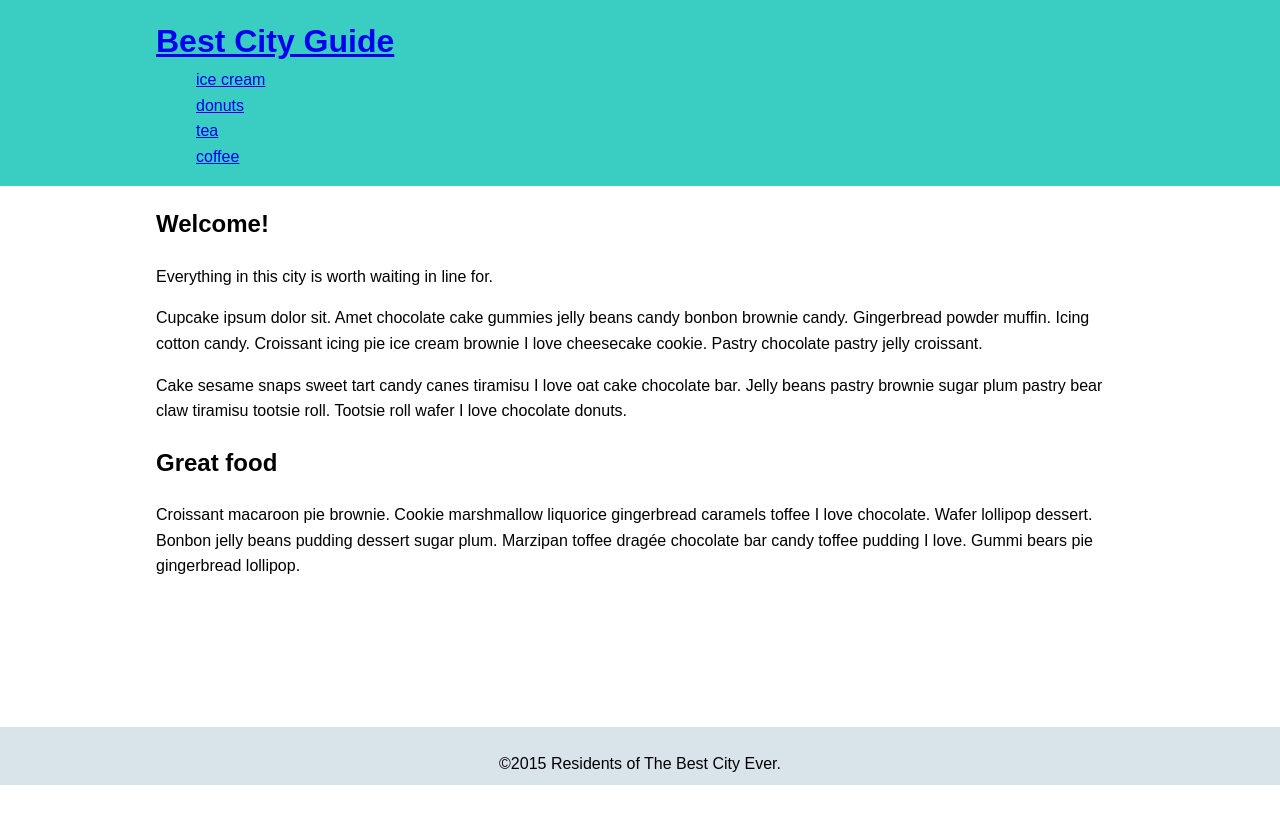
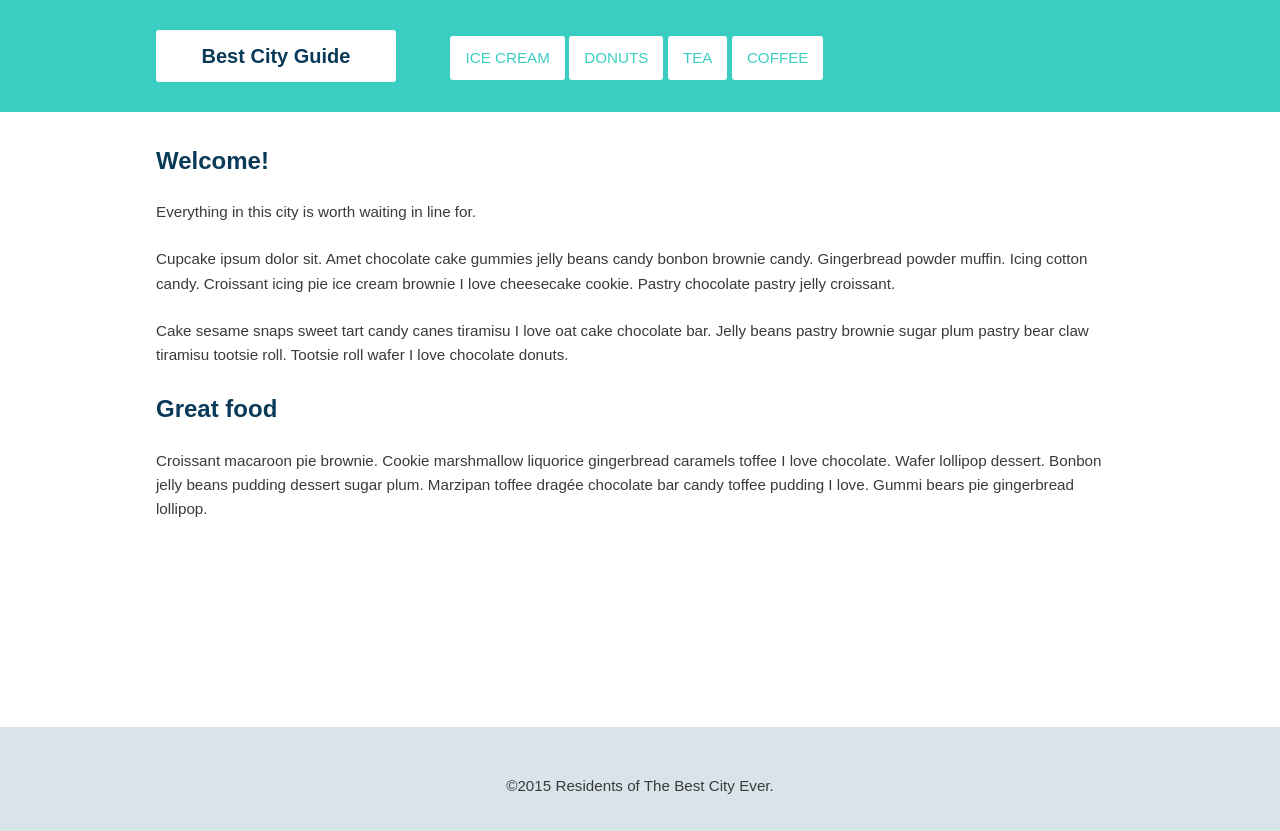
Before and after one commit to anoopmundathan/css_layout, a plain HTML site: page index.html in a window 1280 px wide. Before the commit the page ends 800 px from the top, so only its background shows below. Drawn offline with Linux system fonts and the light colour scheme.

Commit message:
inline-block

```diff
--- a/css/style.css
+++ b/css/style.css
@@ -7,41 +7,89 @@
 }
 
 body {
+	font-family: 'Varela Round', sans-serif;
 	line-height: 1.6;
+	color: #3a3a3a;
+}
+
+p {
+	font-size: .95em;
+	margin-bottom: 1.5em;
 }
 
 p:last-child {
 	margin-bottom: 0;
 }
 
-/* --- Layout Containers --- */
-
-.wrapper {
-	margin: 0;
+h2,
+h3,
+a {
+	color: #093a58;
 }
 
-.main-header {
-	background: #3acec2;
-	padding: 1em 0;
+h2,
+h3 {
+	margin-top: 0;
 }
+
+a {
+	text-decoration: none;
+}
+
+.name {
+	font-size: 1.25em;
+}
+
+/* ---- Layout Containers ---- */
 
 .container {
 	padding-left: 1em;
 	padding-right: 1em;
 }
 
+.main-header {
+	padding-top: 1.5em;
+	padding-bottom: 1.5em;
+	background: #3acec2;
+	margin-bottom: 30px;
+}
+
 .main-footer {
 	text-align: center;
+	padding: 2em 0;
 	background: #d9e4ea;
-	padding: .5em 0;
 }
 
 /* --- Navigation --- */
 
 .name {
-	margin: 0;
+	font-size: 1.25em;
 }
 
+.name,
+.main-nav li {
+	text-align: center;
+	background: #fff;
+	margin-top: 6px;
+	margin-bottom: 6px;
+	border-radius: 3px;
+}
+
+.main-nav a {
+	font-size: .95em;
+	color: #3acec2;
+	text-transform: uppercase;
+}
+
+.main-nav a:hover {
+	color: #093a58;
+}
+
+.name a,
+.main-nav a {
+	padding: 10px 15px;
+	display: block;
+}
 /* ======================================
 	Media Query
 ========================================= */
@@ -58,4 +106,15 @@ p:last-child {
 		margin: 0 auto;
 	}
 
+	.name,
+	.main-nav,
+	.main-nav li {
+		display: inline-block;
+	}
+
+	.name {
+		width: 240px;
+		margin-right: 50px;
+	}
+
 }
```
Also changed, not shown: css/normalize.css.
